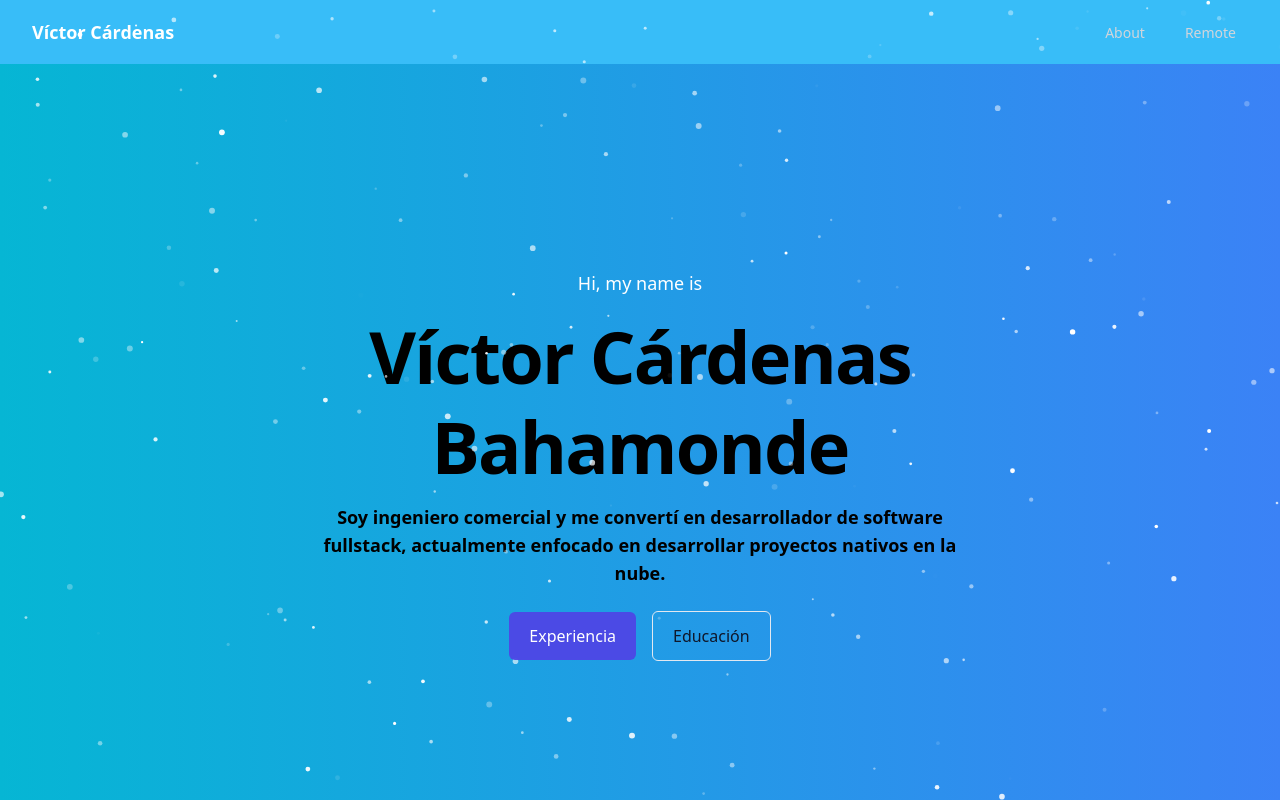
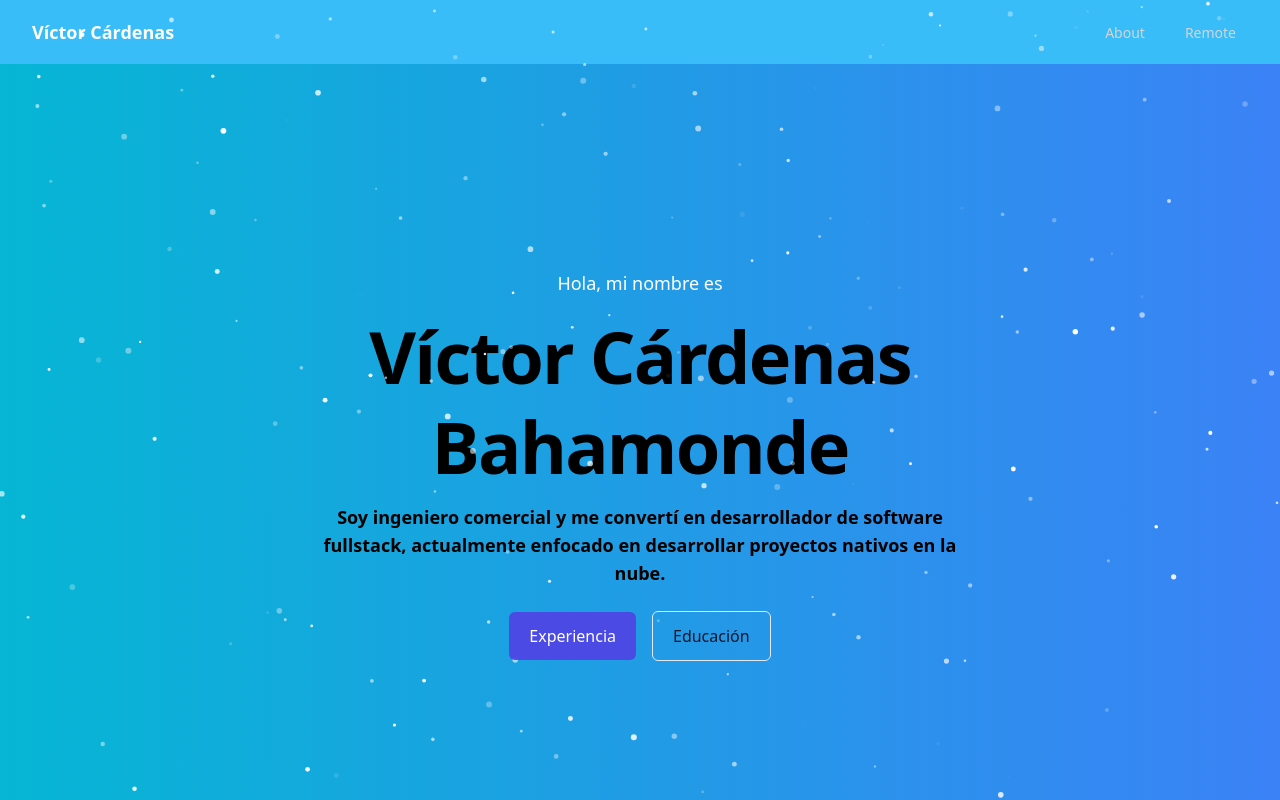
Before and after one commit to vicarb/vicarb.github.io, a Next.js app: page / in a window 1280 px wide. Shown: the top 800 px of the page. Built offline with nearby package versions, Linux system fonts and the light colour scheme.

Commit message:
name fix

```diff
--- a/components/Experience/Experience.tsx
+++ b/components/Experience/Experience.tsx
@@ -33,6 +33,7 @@ export const Experience = () => {
     <div className="py-12 bg-gray-900 rounded-lg">
       <div className="max-w-5xl mx-auto px-4 sm:px-6 lg:px-8">
         <h1 className={`${roboto.className} text-3xl font-bold text-white mb-4`}>Experiencia</h1>
+
         <div className="space-y-8">
           {experienceContent.map((item, index) => (
             <div key={index} className="p-6 bg-gray-800 rounded-lg">
@@ -43,7 +44,7 @@ export const Experience = () => {
               <h3 className={`${inter.className} text-gray-400 text-sm mb-2`}>{item.company}</h3>
               <p className={`${inter.className} text-white leading-6`}>{item.description}</p>
 
-                <a href="https://vicarb.github.io/super-memory" className="mt-4 px-4 py-2 bg-blue-500 rounded-lg text-white font-bold text-sm hover:bg-blue-600 transition-colors duration-300">Go to Another Page</a>
+
 
             </div>
           ))}
--- a/components/FName/FName.tsx
+++ b/components/FName/FName.tsx
@@ -26,7 +26,7 @@ export const FName = () => {
         ease: [0, 0.71, 0.2, 1.01]
       }}>
     <div className="text-center">
-    <p className="text-lg font-medium leading-8 text-white">Hi, my name is</p>
+    <p className="text-lg font-medium leading-8 text-white">Hola, mi nombre es</p>
       <h1 className="mt-3 text-[4.5rem] font-bold leading-tight tracking-tight text-black">Víctor Cárdenas Bahamonde</h1>
       <p className="mt-3 text-lg font-semibold text-black">Soy ingeniero comercial  y me convertí en desarrollador de software fullstack, actualmente enfocado en desarrollar proyectos nativos en la nube.</p>
     </div>
--- a/components/Navbar/Navbar.tsx
+++ b/components/Navbar/Navbar.tsx
@@ -2,6 +2,7 @@ import Link from 'next/link';
 
 const Navbar = () => {
   return (
+    <section>
     <nav className="bg-sky-400 z-10"> {/* Add a z-index value */}
       <div className="max-w-7xl mx-auto px-4 sm:px-6 lg:px-8">
         <div className="flex items-center justify-between h-16">
@@ -15,7 +16,7 @@ const Navbar = () => {
               <Link href="/about" passHref>
                 <span className="text-gray-300 hover:text-white px-3 py-2 rounded-md text-sm font-medium">About</span>
               </Link>
-              <Link href="https://vicarb.github.io/remotework/" passHref>
+              <Link href="/about" passHref>
                 <span className="text-gray-300 hover:text-white px-3 py-2 rounded-md text-sm font-medium">Remote</span>
               </Link>
             </div>
@@ -23,6 +24,7 @@ const Navbar = () => {
         </div>
       </div>
     </nav>
+    </section>
   )
 }
 
```
Also changed, not shown: 1 other file (tests, documents, lock files or other folders).
